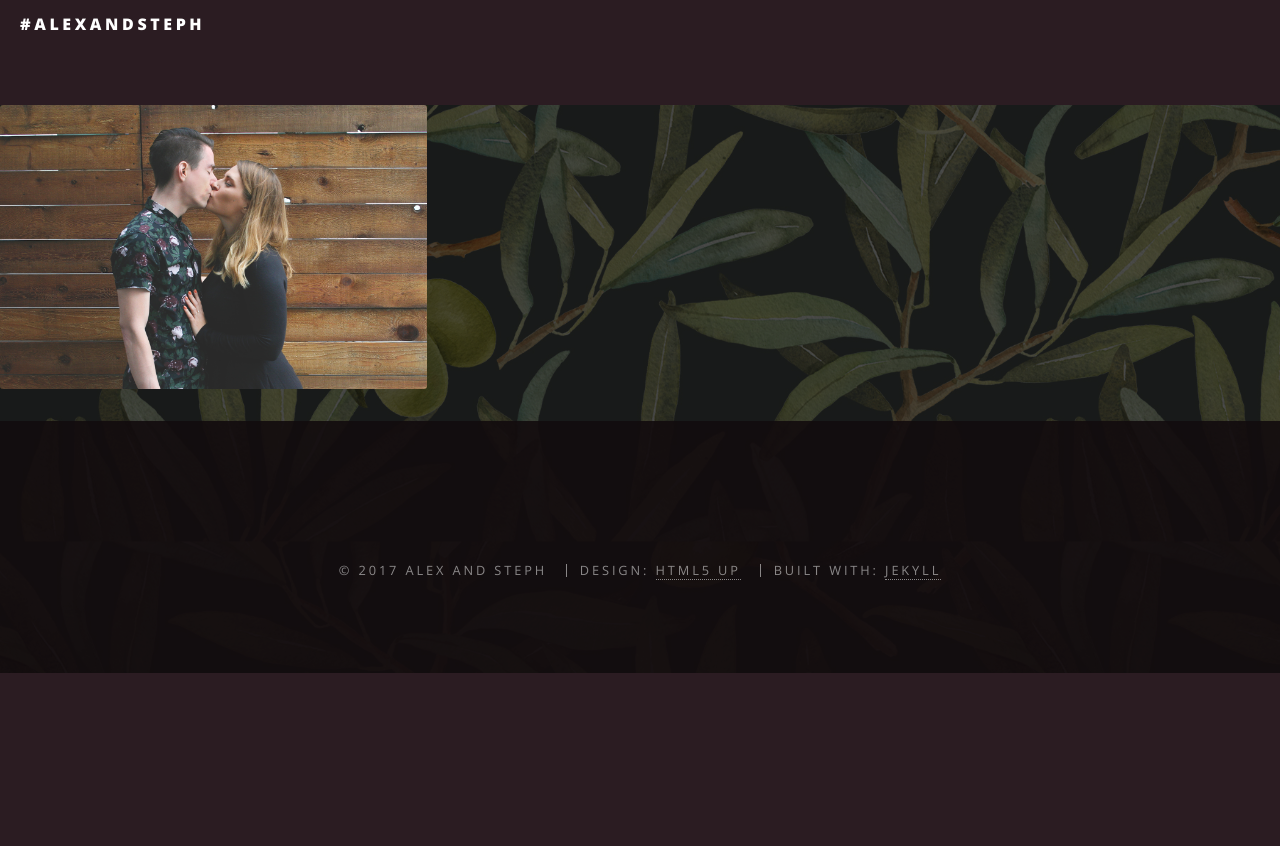
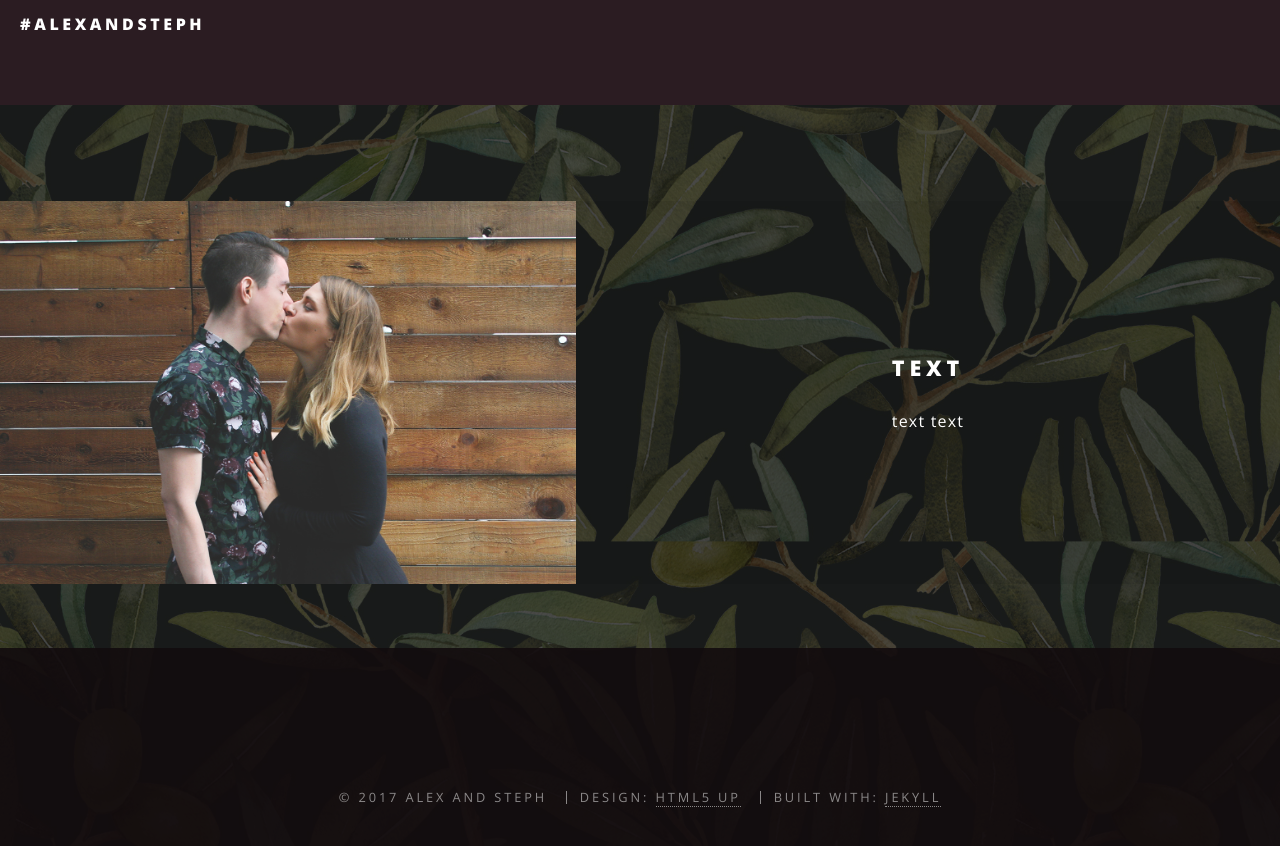
Before and after one commit to pkill/alexandsteph.com, a Jekyll site: the page built from index.html, in a window 1280 px wide and 900 px high, scrolled down 1279 px. Shown: the top 846 px of the window. Built offline with Jekyll 4.4.1, drawn with Linux system fonts in a browser that asks for light colours; before the commit the page ends 1952 px from its top, so only the background shows below that.

Commit message:
section two

```diff
--- a/index.html
+++ b/index.html
@@ -29,14 +29,19 @@ layout: landing
 
 					<!-- Two -->
 
-					<section id="two" >
+					<section id="two" class="wrapper style4 special">
 
-						<div class="box alt">
+						<section class="spotlight">
+							<div class="image">
+								<img src="images/website-photo.jpg" alt="" />
+							</div>
+							<div class="content">
+								<h2>text</h2>
+								<p>text text</p>
+							</div>
+						</section>
 
-						<div class="4u">
-							<span class="image fit"><img src="images/website-photo.jpg" alt="" />
-							</span>
-						</div>
 
-						</div>
+
+
 					</section>
```
